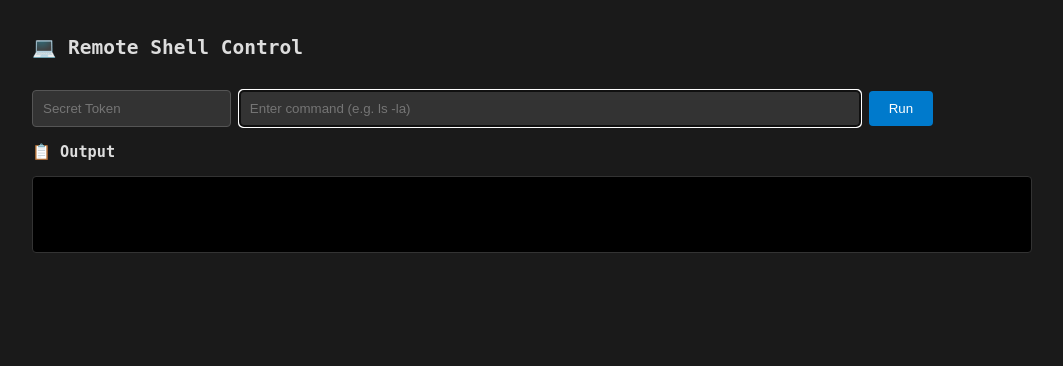
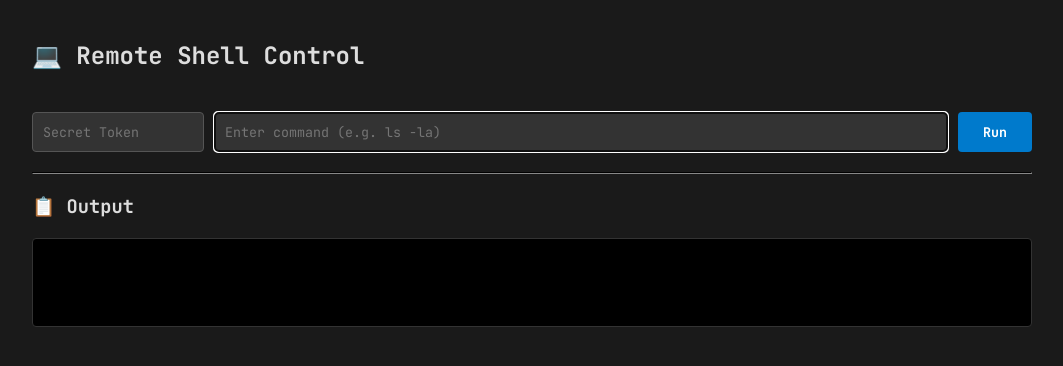
Before and after one commit to aelaroussi/bridge-server, a Flask app: page /admin in a window 1280 px wide. Shown: the top 366 px of the page, without its empty margins (108-1171 px from the left). Run offline with Flask 3, Linux system fonts and the light colour scheme.

Commit message:
use font

```diff
--- a/templates/index.html
+++ b/templates/index.html
@@ -3,14 +3,27 @@
 
 <head>
     <title>Remote Shell</title>
+
+    <link rel="preconnect" href="https://fonts.googleapis.com">
+    <link rel="preconnect" href="https://fonts.gstatic.com" crossorigin>
+    <link href="https://fonts.googleapis.com/css2?family=JetBrains+Mono:wght@400;700&display=swap" rel="stylesheet">
+
     <style>
         body {
-            font-family: monospace;
+            /* 2. Apply the font */
+            font-family: 'JetBrains Mono', monospace;
             background: #1a1a1a;
             color: #ddd;
             padding: 20px;
             max-width: 1000px;
             margin: auto;
+        }
+
+        /* 3. New Flexbox Layout for the Form */
+        form {
+            display: flex;
+            gap: 10px; /* Space between elements */
+            width: 100%;
         }
 
         input {
@@ -19,19 +32,30 @@
             border: 1px solid #555;
             color: #fff;
             border-radius: 4px;
+            font-family: inherit; /* Inherit JetBrains Mono */
         }
 
+        /* Fixed width for token so it doesn't get too small */
+        input[type="password"] {
+            width: 150px;
+            flex-shrink: 0;
+        }
+
+        /* 4. Make the command input fill ALL remaining space */
         input[type="text"] {
-            width: 60%;
+            flex-grow: 1;
         }
 
         button {
-            padding: 10px 20px;
+            padding: 10px 25px;
             background: #007acc;
             color: white;
             border: none;
             cursor: pointer;
             border-radius: 4px;
+            font-family: inherit;
+            font-weight: bold;
+            white-space: nowrap; /* Prevent text wrapping */
         }
 
         button:hover {
@@ -44,6 +68,7 @@
             border-radius: 4px;
             border: 1px solid #333;
             white-space: pre-wrap;
+            font-size: 0.9em; /* Monospace looks better slightly smaller */
         }
 
         .entry {
@@ -62,21 +87,24 @@
         }
 
         .status-error {
-            color: red;
-            background: #300;
+            color: #ff6b6b; /* Softer red for dark mode */
+            background: #4a1b1b;
             padding: 10px;
             margin-bottom: 10px;
+            border: 1px solid #ff6b6b;
         }
 
         .status-success {
-            color: #0f0;
-            background: #030;
+            color: #51cf66; /* Softer green */
+            background: #1b4a2e;
             padding: 10px;
             margin-bottom: 10px;
+            border: 1px solid #51cf66;
         }
 
         hr {
             border-color: #333;
+            margin: 20px 0;
         }
     </style>
 </head>
@@ -91,11 +119,14 @@
     {% endif %}
 
     <br>
+
     <form method='POST'>
         <input type='password' name='token' placeholder='Secret Token' value="{{ token_value }}" required>
         <input type='text' name='cmd' placeholder='Enter command (e.g. ls -la)' autofocus required>
         <button type='submit'>Run</button>
     </form>
+
+    <hr>
 
     <h3>📋 Output</h3>
     <div class="log">
```
